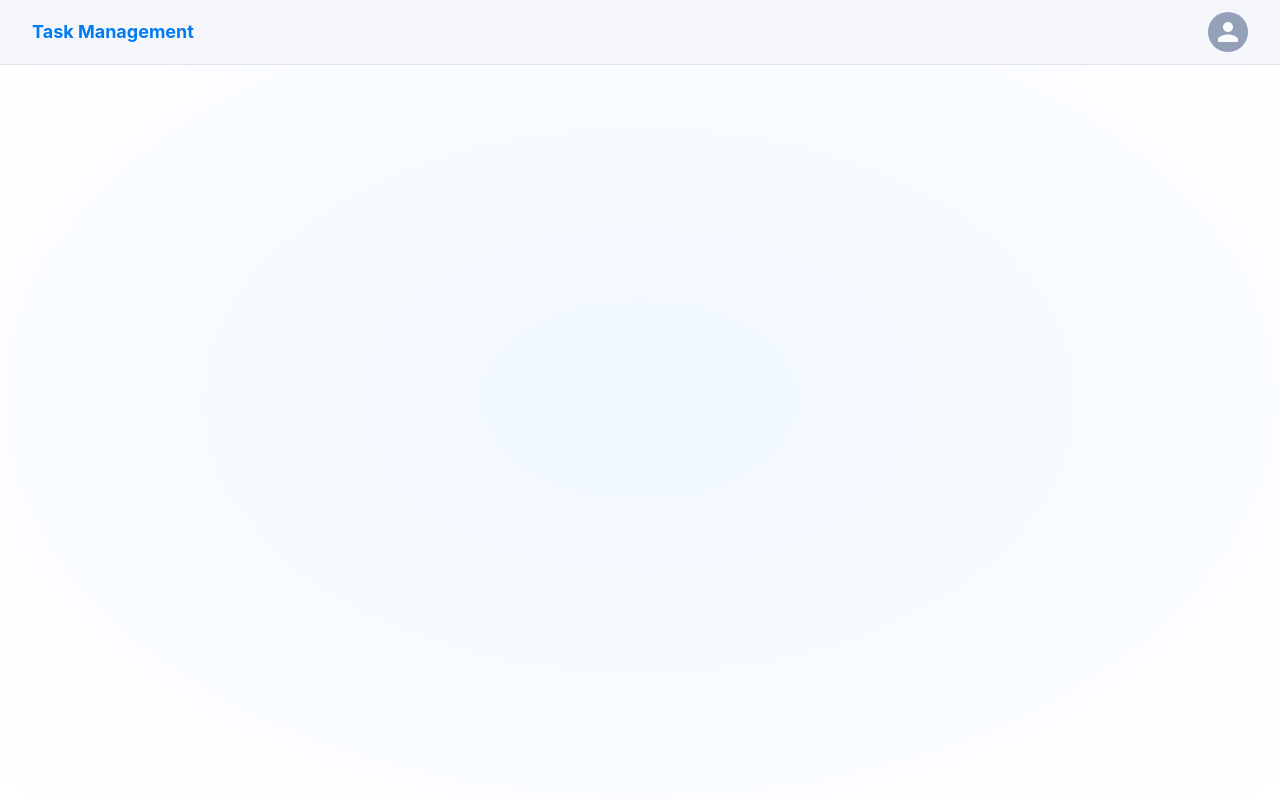
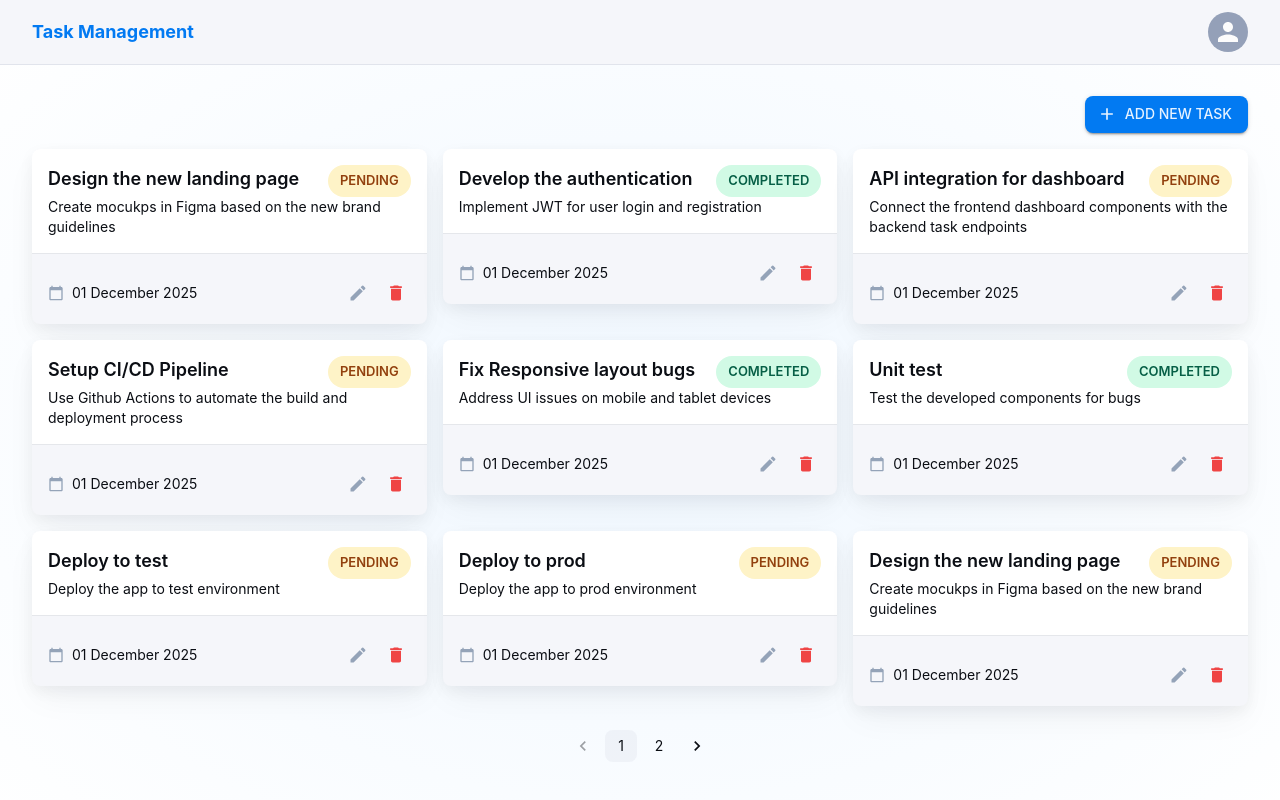
Before and after one commit to antonythomas123/task_management_app, a React app in the folder frontend/: page /dashboard in a window 1280 px wide. Shown: the top 800 px of the page. Built offline with nearby package versions, Linux system fonts and the light colour scheme; some icons are missing; the HTML template or start-up script is replaced by a standard one.

Commit message:
Dashboard Tasks

```diff
--- a/frontend/package.json
+++ b/frontend/package.json
@@ -14,6 +14,7 @@
     "@emotion/styled": "^11.14.1",
     "@mui/icons-material": "^7.3.5",
     "@mui/material": "^7.3.5",
+    "moment": "^2.30.1",
     "react": "^19.2.0",
     "react-dom": "^19.2.0",
     "react-router": "^7.9.6",
--- /dev/null
+++ b/frontend/src/components/TaskCard.jsx
@@ -0,0 +1,107 @@
+import React from "react";
+import { styled, Card as MuiCard, Chip, Box } from "@mui/material";
+import { CalendarToday, Edit, Delete } from "@mui/icons-material";
+import Typography from "@mui/material/Typography";
+import IconButton from "@mui/material/IconButton";
+
+const Card = styled(MuiCard)(({ theme }) => ({
+  display: "flex",
+  flexDirection: "column",
+  alignSelf: "center",
+  width: "100%",
+  boxShadow:
+    "hsla(220, 30%, 5%, 0.05) 0px 5px 15px 0px, hsla(220, 25%, 10%, 0.05) 0px 15px 35px -5px",
+  ...theme.applyStyles("dark", {
+    boxShadow:
+      "hsla(220, 30%, 5%, 0.5) 0px 5px 15px 0px, hsla(220, 25%, 10%, 0.08) 0px 15px 35px -5px",
+  }),
+}));
+
+const CardHeader = styled(Box)(({ theme }) => ({
+  background: "#FFFFFF",
+  borderBottom: "1px solid #e5e7eb",
+  ...theme.applyStyles("dark", {
+    background: "#192233",
+    borderBottom: "1px solid #324467",
+  }),
+}));
+
+export const StatusChip = styled(Chip)(({ theme, status }) => ({
+  color: status === "PENDING" ? "#92400e !important" : "#065f46 !important",
+  backgroundColor:
+    status === "PENDING"
+      ? "#fef3c7 !important"
+      : status === "COMPLETED"
+      ? "#d1fae5 !important"
+      : "#1e40af",
+  fontWeight: 600,
+  ...theme.applyStyles("dark", {
+    color: status === "PENDING" ? "#fcd34d !important" : "#a7f3d0 !important",
+    backgroundColor:
+      status === "PENDING"
+        ? "#78350f !important"
+        : status === "COMPLETED"
+        ? "#064e3b !important"
+        : "",
+  }),
+}));
+
+function TaskCard({ title, description, date, status }) {
+  return (
+    <Card>
+      <CardHeader sx={{ padding: 2 }}>
+        <Box
+          display="flex"
+          justifyContent="space-between"
+          alignItems="flex-start"
+        >
+          <Typography variant="h6" fontWeight={600}>
+            {title}
+          </Typography>
+
+          <StatusChip label={status} status={status} />
+        </Box>
+
+        <Typography
+          variant="body2"
+          // sx={{ color: "rgba(255,255,255,0.6)", lineHeight: "22px" }}
+        >
+          {description}
+        </Typography>
+      </CardHeader>
+
+      <Box
+        display="flex"
+        justifyContent="space-between"
+        alignItems="center"
+        mt={1}
+        sx={{ padding: 2 }}
+      >
+        <Box display="flex" alignItems="center">
+          <CalendarToday sx={{ fontSize: 16, color: "#94a3b8" }} />
+          <Typography
+            variant="body2"
+            sx={{
+              ml: 1,
+              // color: "#94a3b8"
+            }}
+          >
+            {date}
+          </Typography>
+        </Box>
+
+        <Box display="flex" alignItems="center" gap={1}>
+          <IconButton size="small" sx={{ color: "#94a3b8" }}>
+            <Edit fontSize="small" />
+          </IconButton>
+
+          <IconButton size="small" sx={{ color: "#ef4444" }}>
+            <Delete fontSize="small" />
+          </IconButton>
+        </Box>
+      </Box>
+    </Card>
+  );
+}
+
+export default TaskCard;
--- /dev/null
+++ b/frontend/src/data/tasks.js
@@ -0,0 +1,118 @@
+export const tasks = [
+  {
+    id: "1",
+    title: "Design the new landing page",
+    description: "Create mocukps in Figma based on the new brand guidelines",
+    status: "PENDING",
+    created_date: new Date(),
+  },
+  {
+    id: "2",
+    title: "Develop the authentication",
+    description: "Implement JWT for user login and registration",
+    status: "COMPLETED",
+    created_date: new Date(),
+  },
+  {
+    id: "3",
+    title: "API integration for dashboard",
+    description:
+      "Connect the frontend dashboard components with the backend task endpoints",
+    status: "PENDING",
+    created_date: new Date(),
+  },
+  {
+    id: "4",
+    title: "Setup CI/CD Pipeline",
+    description:
+      "Use Github Actions to automate the build and deployment process",
+    status: "PENDING",
+    created_date: new Date(),
+  },
+  {
+    id: "5",
+    title: "Fix Responsive layout bugs",
+    description: "Address UI issues on mobile and tablet devices",
+    status: "COMPLETED",
+    created_date: new Date(),
+  },
+  {
+    id: "6",
+    title: "Unit test",
+    description: "Test the developed components for bugs",
+    status: "COMPLETED",
+    created_date: new Date(),
+  },
+  {
+    id: "7",
+    title: "Deploy to test",
+    description: "Deploy the app to test environment",
+    status: "PENDING",
+    created_date: new Date(),
+  },
+  {
+    id: "8",
+    title: "Deploy to prod",
+    description: "Deploy the app to prod environment",
+    status: "PENDING",
+    created_date: new Date(),
+  },
+  {
+    id: "9",
+    title: "Design the new landing page",
+    description: "Create mocukps in Figma based on the new brand guidelines",
+    status: "PENDING",
+    created_date: new Date(),
+  },
+  {
+    id: "10",
+    title: "Develop the authentication",
+    description: "Implement JWT for user login and registration",
+    status: "COMPLETED",
+    created_date: new Date(),
+  },
+  {
+    id: "11",
+    title: "API integration for dashboard",
+    description:
+      "Connect the frontend dashboard components with the backend task endpoints",
+    status: "PENDING",
+    created_date: new Date(),
+  },
+  {
+    id: "12",
+    title: "Setup CI/CD Pipeline",
+    description:
+      "Use Github Actions to automate the build and deployment process",
+    status: "PENDING",
+    created_date: new Date(),
+  },
+  {
+    id: "13",
+    title: "Fix Responsive layout bugs",
+    description: "Address UI issues on mobile and tablet devices",
+    status: "COMPLETED",
+    created_date: new Date(),
+  },
+  {
+    id: "14",
+    title: "Unit test",
+    description: "Test the developed components for bugs",
+    status: "COMPLETED",
+    created_date: new Date(),
+  },
+  {
+    id: "15",
+    title: "Deploy to test",
+    description: "Deploy the app to test environment",
+    status: "PENDING",
+    created_date: new Date(),
+  },
+  {
+    id: "16",
+    title: "Deploy to prod",
+    description: "Deploy the app to prod environment",
+    status: "PENDING",
+    created_date: new Date(),
+  },
+];
--- a/frontend/src/layouts/PrivateRouteLayout.jsx
+++ b/frontend/src/layouts/PrivateRouteLayout.jsx
@@ -1,11 +1,12 @@
 import React from "react";
 import Navbar from "../components/Navbar";
-import { useNavigate } from "react-router";
+import { Outlet, useNavigate } from "react-router";
 import { Box, styled } from "@mui/material";
 
 const Container = styled(Box)(({ theme }) => ({
   height: "100%",
   minHeight: "100%",
+  position: 'relative',
   padding: theme.spacing(2),
   [theme.breakpoints.up("sm")]: {
     padding: theme.spacing(4),
@@ -26,7 +27,7 @@ const Container = styled(Box)(({ theme }) => ({
   },
 }));
 
-const PrivateRouteLayout = ({ children }) => {
+const PrivateRouteLayout = () => {
   const isLoggedIn = true;
 
   const navigate = useNavigate();
@@ -35,9 +36,11 @@ const PrivateRouteLayout = ({ children }) => {
 
   return (
     <>
-      <Navbar title={"Task Management"} isLoggedIn={isLoggedIn}/>
+      <Navbar title={"Task Management"} isLoggedIn={isLoggedIn} />
 
-      <Container>{children}</Container>
+      <Container>
+        <Outlet />
+      </Container>
     </>
   );
 };
--- a/frontend/src/pages/Dashboard.jsx
+++ b/frontend/src/pages/Dashboard.jsx
@@ -1,9 +1,87 @@
-import React from 'react'
+import React from "react";
+import {
+  Box,
+  Button,
+  Grid,
+  Pagination,
+  styled,
+  Typography,
+} from "@mui/material";
+import { Add } from "@mui/icons-material";
+import { tasks } from "../data/tasks";
+import moment from "moment";
+import TaskCard from "../components/TaskCard";
+
+const Header = styled("div")(({ theme }) => ({
+  display: "flex",
+  flexDirection: "row",
+  justifyContent: "space-between",
+  gap: theme.spacing(2),
+}));
+
+const HeaderToolbar = styled("div")(({ theme }) => ({
+  display: "flex",
+  flexDirection: "row",
+  gap: theme.spacing(1),
+  marginLeft: "auto",
+}));
 
 const Dashboard = () => {
+  const [page, setPage] = React.useState(1);
+
+  const tasksPerPage = 9;
+
+  const totalPages = Math.ceil(tasks?.length / tasksPerPage);
+  const startIndex = (page - 1) * tasksPerPage;
+  const endIndex = startIndex + tasksPerPage;
+  const visibleTasks = tasks?.slice(startIndex, endIndex);
+
+  const handleCreateClick = () => {};
+
+  const handlePageChange = (event, value) => {
+    setPage(value);
+  };
+
   return (
-    <div>Dashboard</div>
-  )
-}
+    <Box sx={{ mt: 8 }}>
+      <Header>
+        <Typography variant="h4">{""}</Typography>
+        <HeaderToolbar>
+          <Button
+            variant="contained"
+            startIcon={<Add />}
+            onClick={handleCreateClick}
+          >
+            Add New Task
+          </Button>
+        </HeaderToolbar>
+      </Header>
 
-export default Dashboard
+      <Grid container spacing={2} sx={{ my: 2 }}>
+        {visibleTasks.map((task) => (
+          <Grid key={task.id} size={{ xs: 12, sm: 6, md: 4 }}>
+            <TaskCard
+              title={task.title}
+              description={task.description}
+              date={moment(task.created_date).format("DD MMMM YYYY")}
+              status={task.status}
+            />
+          </Grid>
+        ))}
+      </Grid>
+
+      {totalPages > 1 && (
+        <Box sx={{ display: "flex", justifyContent: "center", mt: 3 }}>
+          <Pagination
+            count={totalPages}
+            page={page}
+            onChange={handlePageChange}
+            shape="rounded"
+          />
+        </Box>
+      )}
+    </Box>
+  );
+};
+
+export default Dashboard;
--- a/frontend/src/routes/Routes.jsx
+++ b/frontend/src/routes/Routes.jsx
@@ -2,6 +2,7 @@ import { createBrowserRouter, RouterProvider } from "react-router";
 import SignIn from "../pages/SignIn";
 import SignUp from "../pages/SignUp";
 import { AuthLayout, PrivateRouteLayout } from "../layouts";
+import Dashboard from "../pages/Dashboard";
 
 const Routes = () => {
   const router = createBrowserRouter([
@@ -9,15 +10,16 @@ const Routes = () => {
       path: "/",
       Component: AuthLayout,
       children: [
-        { index: true, Compconent: SignIn },
+        { index: true, Component: SignIn },
         { path: "sign-in", Component: SignIn },
         { path: "sign-up", Component: SignUp },
       ],
     },
     {
-        path: '/dashboard',
-        Component: PrivateRouteLayout
-    }
+      path: "/dashboard",
+      Component: PrivateRouteLayout,
+      children: [{ index: true, Component: Dashboard }],
+    },
   ]);
 
   return <RouterProvider router={router} />;
```
Also changed, not shown: 1 other file (tests, documents, lock files or other folders).
